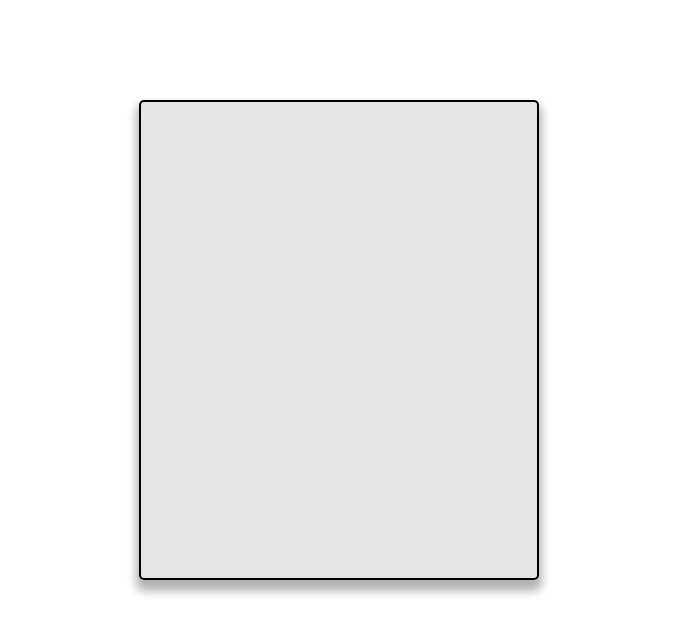
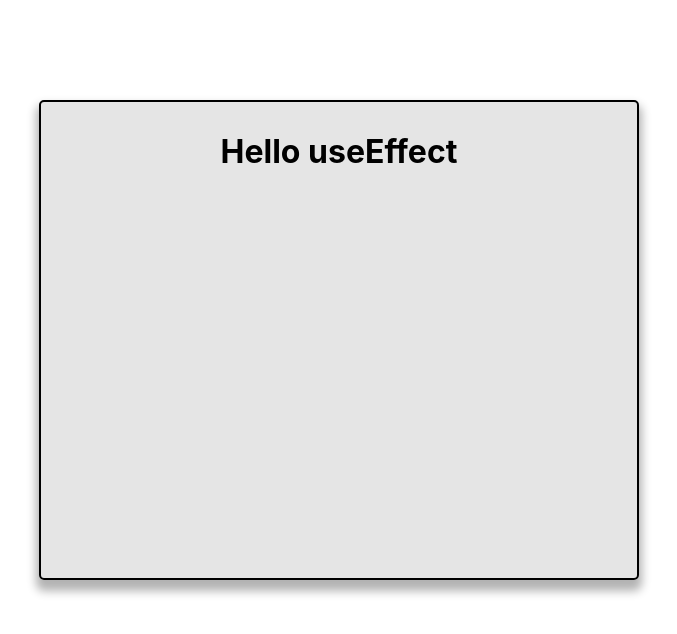
Before and after one commit to Officialibn1/Shawarmania, a React (Create React App) app: page / in a window 1280 px wide. Shown: the top 634 px of the page, without its empty margins (301-978 px from the left). Built offline with nearby package versions, Linux system fonts and the light colour scheme.

Commit message:
adjusted some styles

```diff
--- a/src/App.js
+++ b/src/App.js
@@ -4,7 +4,7 @@ function App() {
   return (
     <div className="Div">
       <div className="content" >
-
+        <h1>Hello useEffect</h1>
       </div>
     </div>
   );
--- a/src/index.css
+++ b/src/index.css
@@ -52,7 +52,8 @@ code {
 
 .content {
   background: rgba(0, 0, 0, 0.1);
-  width: 400px;
+  width: 80%;
+  max-width: 600px;
   height: 60vh;
   border: 2px solid black;
   padding: 30px 50px;
```
